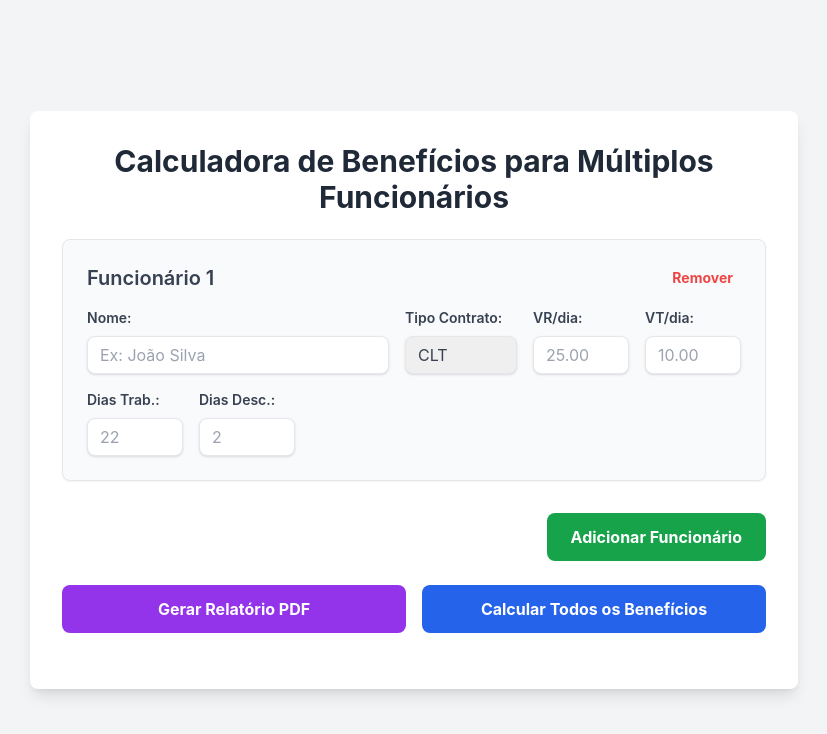
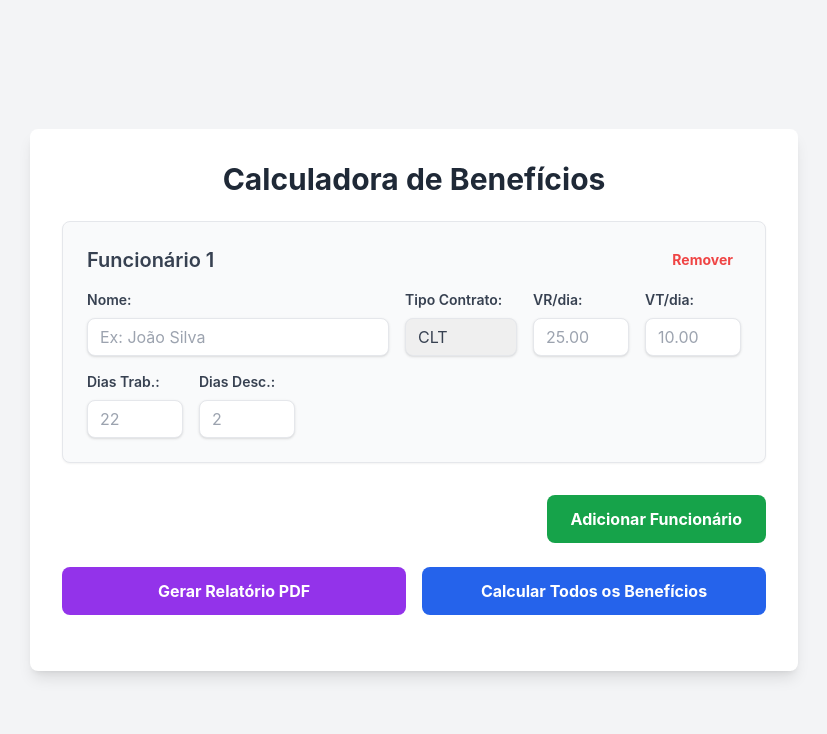
Before and after one commit to alphatheskincompany/beneficiosfuncionarios, a plain HTML site: page index.html in a window 1280 px wide. Shown: the whole page, without its empty margins (226-1053 px from the left). Drawn offline with nearby package versions, Linux system fonts and the light colour scheme.

Commit message:
Update index.html

```diff
--- a/index.html
+++ b/index.html
@@ -17,7 +17,7 @@
 </head>
 <body class="bg-gray-100 flex items-center justify-center min-h-screen p-4">
     <div class="bg-white p-8 rounded-lg shadow-lg w-full max-w-3xl"> <!-- Increased max-width for more horizontal space -->
-        <h1 class="text-3xl font-bold text-center text-gray-800 mb-6">Calculadora de Benefícios para Múltiplos Funcionários</h1>
+        <h1 class="text-3xl font-bold text-center text-gray-800 mb-6">Calculadora de Benefícios</h1>
 
         <div id="employeesContainer" class="space-y-6 mb-8">
             <!-- Employee input rows will be added here dynamically -->
```
